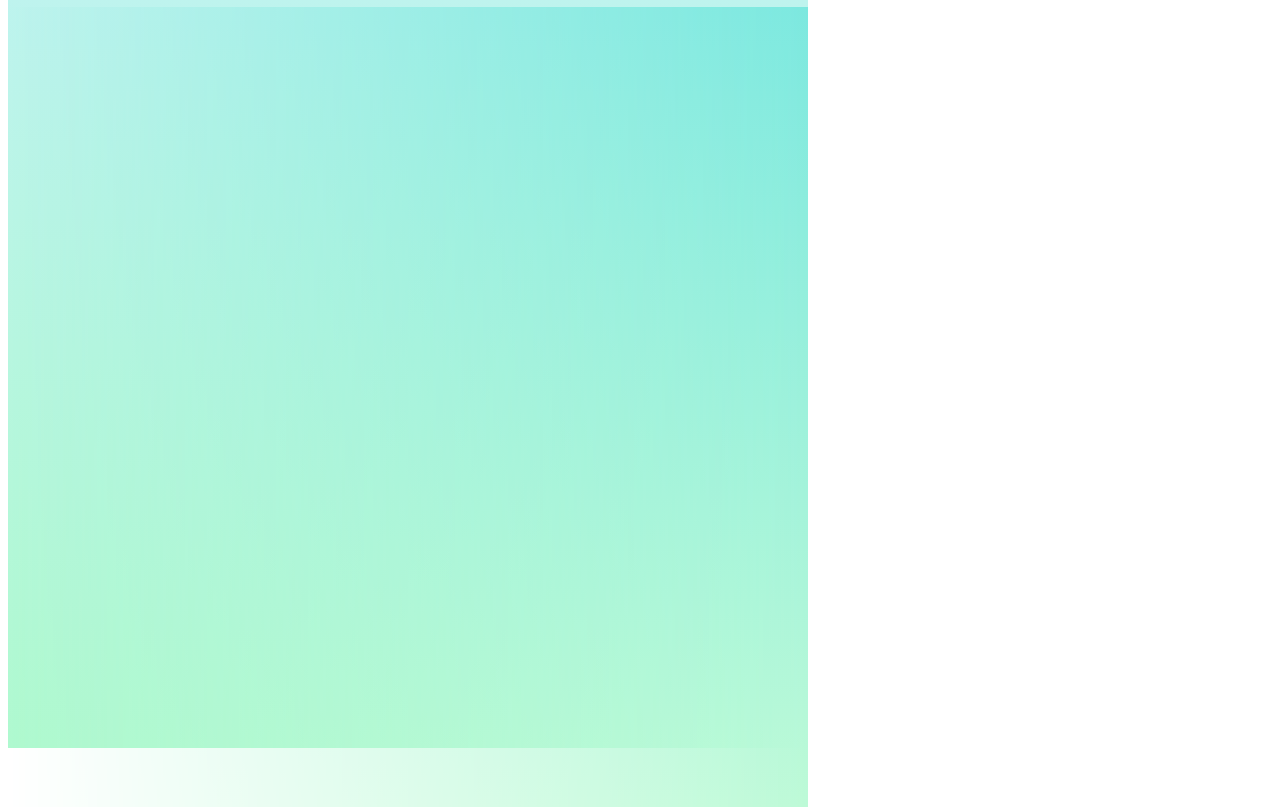
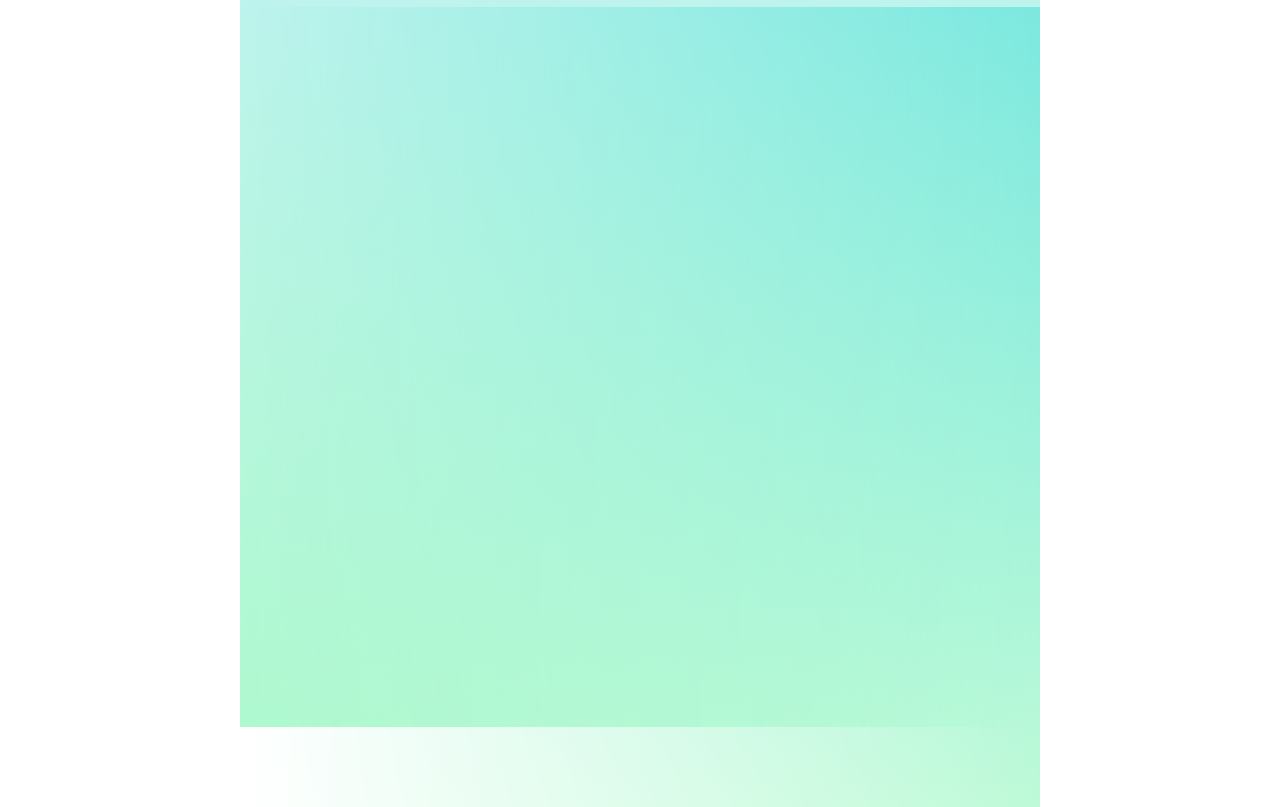
Before and after one commit to restlessdesign/reconstitute, a plain HTML site: page index.html in a window 1280 px wide. Shown: the part 73-880 px from the top of the page. Drawn offline with Linux system fonts and the light colour scheme.

Commit message:
Update index.html

```diff
--- a/index.html
+++ b/index.html
@@ -2,6 +2,17 @@
 <html>
   <head>
     <style>
+      body {
+        padding: 0;
+        margin: 0;
+        overflow: hidden;
+        width: 100vw;
+        height: 100vh;
+        display: flex;
+        justify-content: center;
+        align-items: center;
+      }
+
       main {
         width: 100vh;
         height: 100vh;
```
